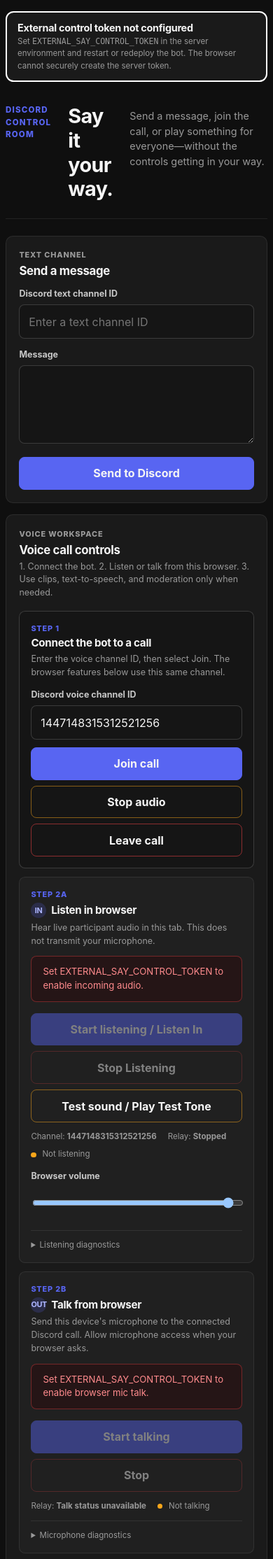
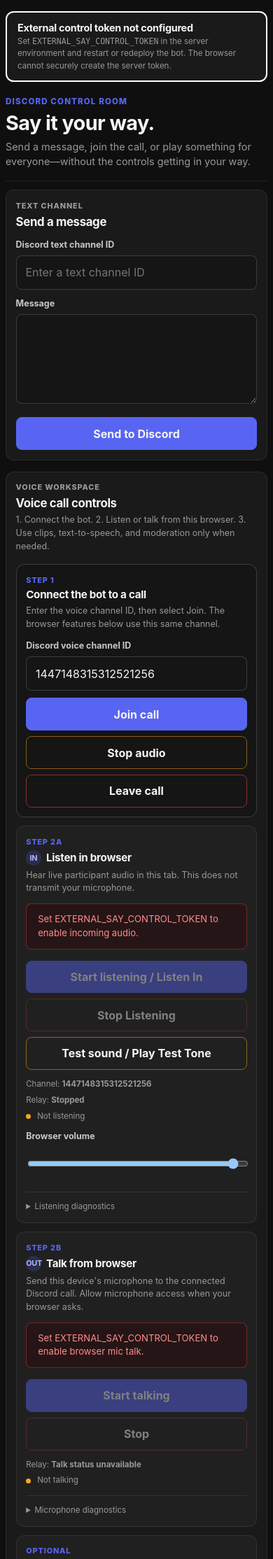
Before and after one commit to coolxng/pkla-dog-bot, a Flask app: page /say in a window 390 px wide. Shown: the top 2228 px of the page at 70% size. Run offline with Flask 3, Linux system fonts and the light colour scheme; parts of the project's set-up code (start-up, migrations or seed data) failed here and were passed over.

Commit message:
Improve mobile webapp and app icon

```diff
--- a/bot.py
+++ b/bot.py
@@ -62,10 +62,7 @@ logger = logging.getLogger("pkla_dog")
 
 @app.route("/favicon.ico")
 def favicon():
-    with app.open_resource("static/favicon.png.b64") as favicon_file:
-        encoded_favicon = b"".join(favicon_file.read().split())
-    favicon_data = base64.b64decode(encoded_favicon, validate=True)
-    return Response(favicon_data, mimetype="image/png")
+    return app.send_static_file("pkla-dog-icon.svg")
 
 
 @app.route("/")
--- a/templates/say.html
+++ b/templates/say.html
@@ -2,9 +2,14 @@
 <html lang="en">
 <head>
   <meta charset="utf-8">
-  <meta name="viewport" content="width=device-width, initial-scale=1">
-  <title>Discord Bot — Say</title>
-  <link rel="icon" type="image/png" href="/favicon.ico?v=1">
+  <meta name="viewport" content="width=device-width, initial-scale=1, viewport-fit=cover">
+  <meta name="theme-color" content="#0f0f0f">
+  <meta name="apple-mobile-web-app-capable" content="yes">
+  <meta name="apple-mobile-web-app-title" content="PKLA Dog">
+  <title>PKLA Dog Bot — Say</title>
+  <link rel="icon" type="image/svg+xml" href="/static/pkla-dog-icon.svg?v=2">
+  <link rel="shortcut icon" href="/favicon.ico?v=2">
+  <link rel="manifest" href="/static/site.webmanifest">
   <style>
     :root {
       color-scheme: dark;
@@ -23,7 +28,7 @@
       --red: #ed4245;
     }
     * { box-sizing: border-box; }
-    body { min-height: 100vh; margin: 0; background: var(--canvas); color: var(--text); line-height: 1.5; }
+    body { min-height: 100vh; min-height: 100dvh; margin: 0; background: var(--canvas); color: var(--text); line-height: 1.5; }
     button, input, select, textarea { font: inherit; }
     button {
       min-height: 2.6rem; padding: .65rem .9rem; border: 1px solid var(--line-strong); border-radius: .5rem;
@@ -39,7 +44,7 @@
     input:hover, select:hover, textarea:hover { border-color: rgba(255,255,255,.28); }
     textarea { min-height: 7rem; resize: vertical; }
     label { display: block; margin: .85rem 0 .35rem; color: #c8c8c8; font-size: .78rem; font-weight: 700; }
-    main { width: min(calc(100% - 2rem), 70rem); margin: 0 auto; padding: 1.5rem 0 3rem; }
+    main { width: min(calc(100% - 2rem), 70rem); margin: 0 auto; padding: calc(1.5rem + env(safe-area-inset-top)) 0 calc(3rem + env(safe-area-inset-bottom)); }
     .page-header { display: flex; align-items: end; justify-content: space-between; gap: 1.5rem; margin-bottom: 1.5rem; padding: 1rem 0 1.5rem; border-bottom: 1px solid var(--line); }
     .eyebrow { margin: 0 0 .25rem; color: var(--accent); font-size: .72rem; font-weight: 800; letter-spacing: .1em; text-transform: uppercase; }
     h1, h2, h3 { margin: 0; line-height: 1.2; letter-spacing: -.02em; }
@@ -133,8 +138,12 @@
     .birthday-panel { margin-top: 1rem; }
     @media (max-width: 52rem) { .control-grid, .voice-tools, .voice-stream-grid { grid-template-columns: 1fr; } }
     @media (max-width: 42rem) {
-      main { width: min(calc(100% - 1rem), 70rem); padding-top: 1rem; }
-      .page-header { align-items: start; }
+      main { width: min(calc(100% - 1rem), 70rem); padding-top: calc(.75rem + env(safe-area-inset-top)); padding-bottom: calc(2rem + env(safe-area-inset-bottom)); }
+      .page-header { display: block; margin-bottom: .75rem; padding: .5rem 0 1rem; }
+      .panel, .subpanel, .voice-setup, .stream-card { padding: .85rem; border-radius: .75rem; }
+      button, input, select, textarea { min-height: 44px; font-size: 16px; }
+      label { margin-top: .7rem; }
+      textarea { min-height: 8rem; }
       .auth-dialog { width: calc(100% - 1rem); }
       .auth-dialog form { grid-template-columns: 1fr; }
       .auth-error { grid-column: 1; }
@@ -142,7 +151,12 @@
       .copy-button { grid-column: 3; }
     }
     @media (max-width: 42rem) { .relay-stats { grid-template-columns: repeat(2, minmax(0, 1fr)); } }
-    @media (max-width: 30rem) { .voice-actions, .listen-actions, .talk-actions, .server-voice-actions, .sound-actions { grid-template-columns: 1fr; } }
+    @media (max-width: 30rem) {
+      .voice-actions, .listen-actions, .talk-actions, .server-voice-actions, .sound-actions, .member-voice-actions { grid-template-columns: 1fr; }
+      .ping-member { grid-template-columns: auto minmax(0, 1fr); }
+      .ping-button, .copy-button { grid-column: auto; width: 100%; }
+      .relay-details { display: grid; gap: .35rem; }
+    }
     @media (prefers-reduced-motion: reduce) { *, *::before, *::after { transition: none !important; } }
   </style>
 </head>
```
Also changed, not shown: tests/test_bot.py (+11 -4 lines), static/pkla-dog-icon.svg (added), static/site.webmanifest (added).
